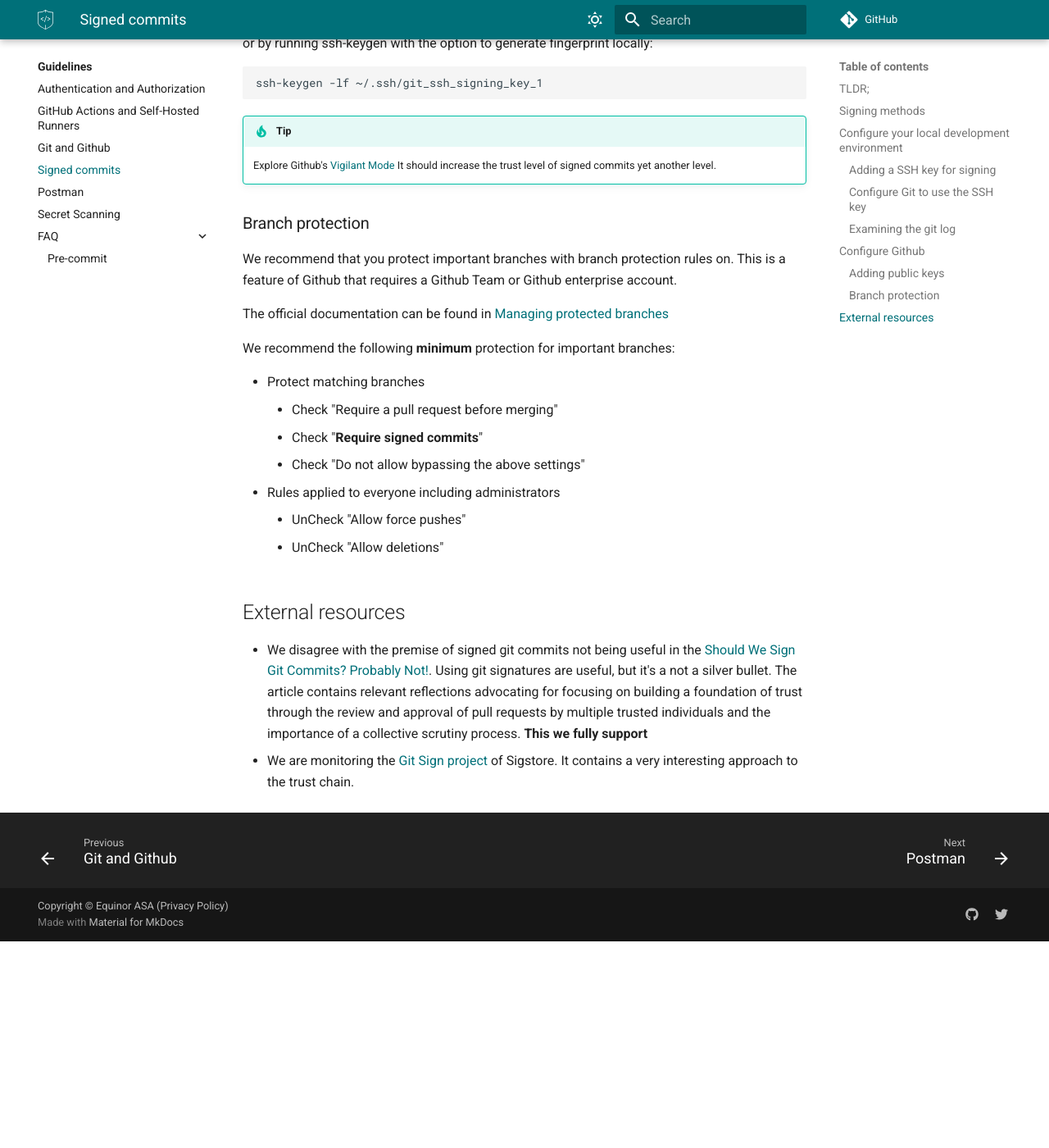
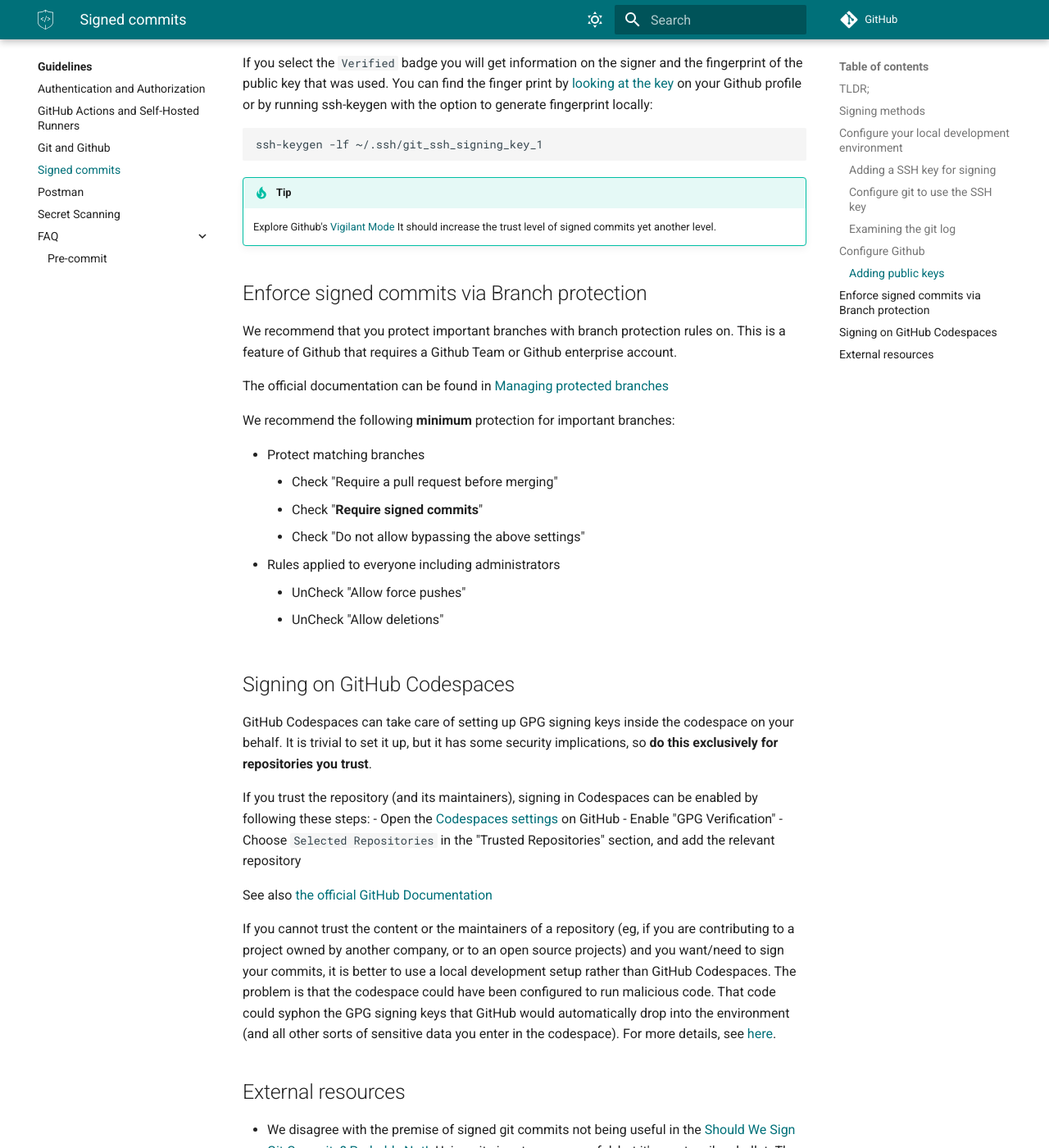
Before and after one commit to equinor/appsec, an MkDocs documentation site: the page built from docs/guidelines/git-signed-commits.md, in a window 1280 px wide and 1400 px high, scrolled down 5227 px. Shown: the whole window at 82% size. Built offline with MkDocs 1.6.1 and Material for MkDocs 9.7.7, drawn with Linux system fonts in a browser that asks for light colours; some web fonts are replaced; comment, search, counter and statistics services are not loaded; before the commit the page ends 6375 px from its top, so only the background shows below that; some of the changed text lies outside the part shown.

Commit message:
Signing in Codespaces
do it only when you trust the maintainers

````diff
--- a/docs/guidelines/git-signed-commits.md
+++ b/docs/guidelines/git-signed-commits.md
@@ -18,6 +18,7 @@
 - Use SSH, with a passphrase protected private key, to sign your Git commits
 - Use separate SSH keys for signing and authentication
 - Use branch protection and required signed Git commits
+- GitHub Codespaces sign commits for you, but be aware of a few [caveats](signing-on-github-codespaces)
 
 ## Signing methods
 
@@ -69,7 +70,7 @@
 ssh-add ~/.ssh/git_ssh_signing_key_1
 ```
 
-### [Configure Git](https://docs.github.com/en/authentication/managing-commit-signature-verification/telling-git-about-your-signing-key#telling-git-about-your-ssh-key) to use the SSH key
+### Configure git to use the SSH key
 
 We will configure the git global settings to use the new SSH key for signing commits locally. Examples assume you created the key as defined above.
 
@@ -80,6 +81,9 @@
 ```
 
 These lines will tell git to use SSH for signing commit, tell git where to find the key that should be used and then tell git to always sign commits. If you do not add this last line you will specifically have to add the `-S` parameter for each commit you can to sign.
+
+More information on this step can be found in the [GitHub documentation](https://docs.github.com/en/authentication/managing-commit-signature-verification/telling-git-about-your-signing-key#telling-git-about-your-ssh-key)
+
 
 ### Examining the git log
 
@@ -160,7 +164,7 @@
 
     Explore Github's [Vigilant Mode](https://docs.github.com/en/authentication/managing-commit-signature-verification/displaying-verification-statuses-for-all-of-your-commits#about-vigilant-mode) It should increase the trust level of signed commits yet another level.
 
-### Branch protection
+## Enforce signed commits via Branch protection
 
 We recommend that you protect important branches with branch protection rules on. This is a feature of Github that requires a Github Team or Github enterprise account.
 
@@ -176,6 +180,21 @@
     - UnCheck "Allow force pushes"
     - UnCheck "Allow deletions"
 
+## Signing on GitHub Codespaces
+
+GitHub Codespaces can take care of setting up GPG signing keys inside the codespace on your behalf. It is trivial to set it up, but it has some security implications, so **do this exclusively for repositories you trust**.
+
+If you trust the repository (and its maintainers), signing in Codespaces can be enabled by following these steps:
+- Open the [Codespaces settings](https://github.com/settings/codespaces) on GitHub
+- Enable "GPG Verification"
+- Choose `Selected Repositories` in the "Trusted Repositories" section, and add the relevant repository
+
+See also [the official GitHub Documentation](https://docs.github.com/en/codespaces/managing-your-codespaces/managing-gpg-verification-for-github-codespaces)
+
+If you cannot trust the content or the maintainers of a repository (eg, if you are contributing to a project owned by another company, or to an open source projects) and you want/need to sign your commits, it is better to use a local development setup rather than GitHub Codespaces. The problem is that the codespace could have been configured to run malicious code. That code could syphon the GPG signing keys that GitHub would automatically drop into the environment (and all other sorts of sensitive data you enter in the codespace). For more details, see [here](https://docs.github.com/en/codespaces/reference/security-in-github-codespaces).
+
+
+
 ## External resources
 
 - We disagree with the premise of signed git commits not being useful in the [Should We Sign Git Commits? Probably Not!](https://medium.com/@michael.vittrup.larsen/should-we-sign-git-commits-probably-not-c09ad3c18393). Using git signatures are useful, but it's a not a silver bullet. The article contains relevant reflections advocating for focusing on building a foundation of trust through the review and approval of pull requests by multiple trusted individuals and the importance of a collective scrutiny process. **This we fully support**
````
